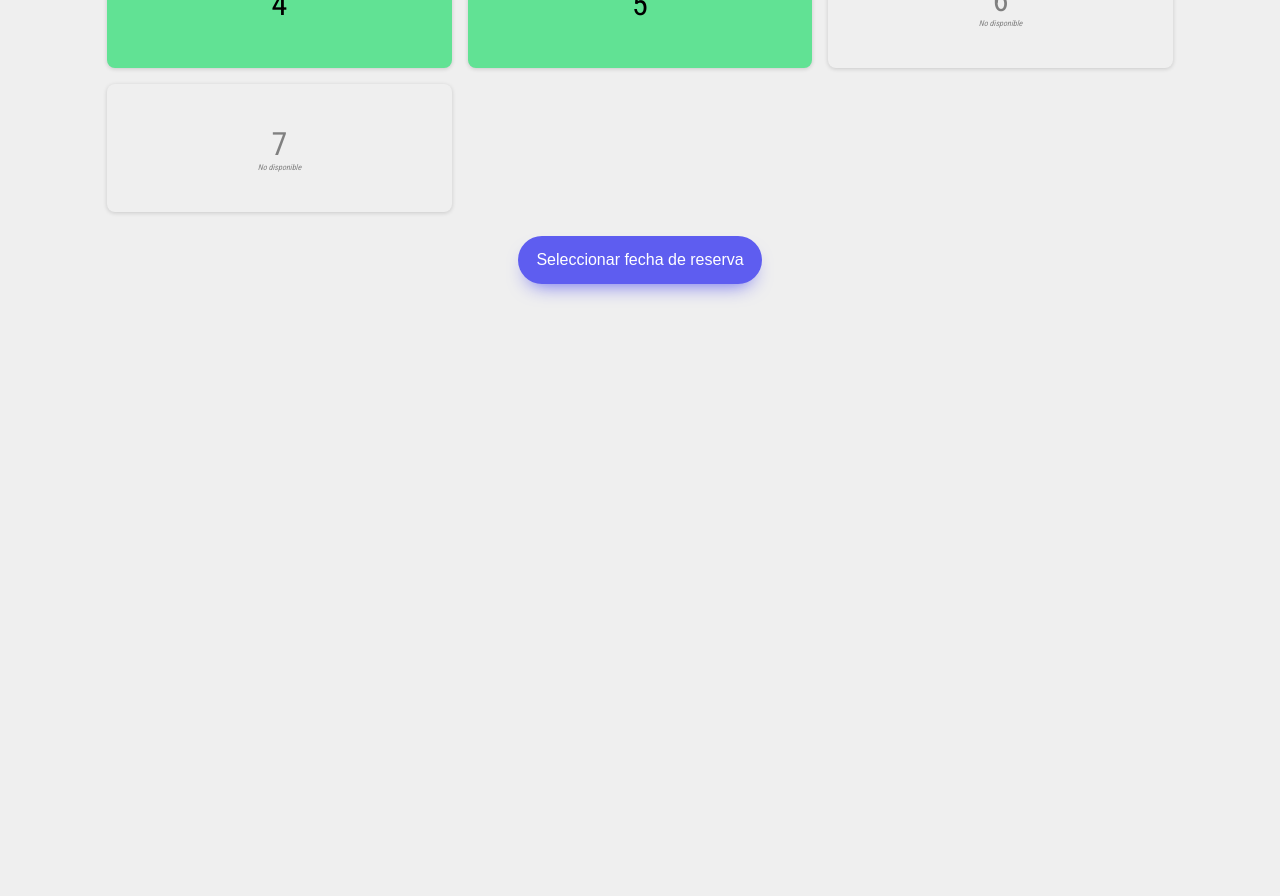
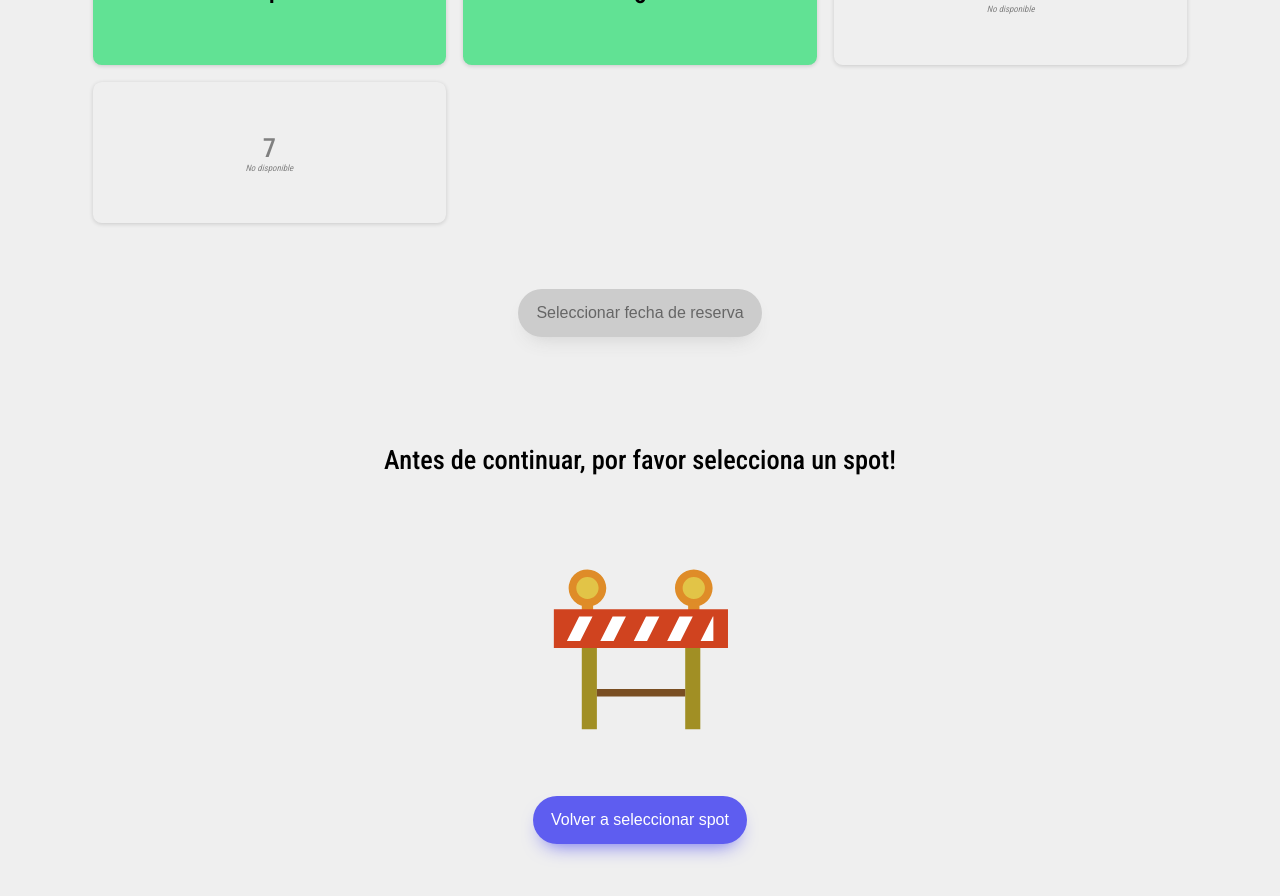
Before and after one commit to santiagoBotina/inDrive, a Next.js app: page /reservation in a window 1280 px wide. Shown: the part 460-1356 px from the top of the page. Before the commit the page ends 800 px from the top, so only its background shows below. Built offline with nearby package versions, Linux system fonts and the light colour scheme.

Commit message:
feat: adding svgs and new select time section

```diff
--- a/app/reservation/Reservation.module.css
+++ b/app/reservation/Reservation.module.css
@@ -1,14 +1,26 @@
 .main {
   display: flex;
   flex-direction: column;
+  padding: 2rem;
+}
+
+.spotSelection, .selectTime {
+  display: flex;
+  flex-direction: column;
   align-items: center;
-  justify-content: space-evenly;
-  padding: 3rem;
   min-height: 100vh;
+  font-size: 1.1em;
+}
+
+.selectTimeButton {
+  margin-top: 3em;
+}
+
+.selectTime {
 }
 
 .main h1 {
-  font-weight: 400;
+  font-weight: 500;
 }
 
 .underlinedText {
--- a/app/reservation/hooks/useParkingLot.tsx
+++ b/app/reservation/hooks/useParkingLot.tsx
@@ -1,4 +1,4 @@
-import { useState } from "react";
+import { RefObject, useState } from "react";
 
 export const useParkingLot = () => {
   const [selectedSpot, setSelectedSpot] = useState<number | null>(null);
@@ -12,8 +12,13 @@ export const useParkingLot = () => {
     setSelectedSpot(spotNumber);
   };
 
+  const handleScroll = (ref: RefObject<HTMLInputElement>) => {
+    ref.current?.scrollIntoView({ behavior: "smooth" });
+  };
+
   return {
     selectedSpot,
     handleSelectSpot,
+    handleScroll,
   };
 };
--- a/app/reservation/page.tsx
+++ b/app/reservation/page.tsx
@@ -5,6 +5,8 @@ import { Button } from "@/shared/components/Button";
 import { Header } from "@/shared/components/Header";
 import { ParkingLot } from "@/shared/components/ParkingLot";
 import { inParkingFont } from "@/theme/appFonts";
+import Image from "next/image";
+import { useRef } from "react";
 import styles from "./Reservation.module.css";
 import { useParkingLot } from "./hooks/useParkingLot";
 import { ReservationProvider } from "./providers/reservation.provider";
@@ -70,7 +72,9 @@ const mockParkingLot: ParkingLotEntity = {
 };
 
 export default function ReservationPage() {
-  const { selectedSpot, handleSelectSpot } = useParkingLot();
+  const selectSpotRef = useRef(null);
+  const selectTimeRef = useRef(null);
+  const { selectedSpot, handleSelectSpot, handleScroll } = useParkingLot();
 
   const providerValues = {
     selectedSpot,
@@ -81,6 +85,7 @@ export default function ReservationPage() {
     <ReservationProvider.Provider value={providerValues}>
       <main className={`${styles.main} ${inParkingFont.className}`}>
         {/* VIEW #1 - SLOT SELECT */}
+        <section className={styles.spotSelection} ref={selectSpotRef}>
           <Header
             title="Realizar reservación en Parqueadero #1"
             subtitle="Selecciona el spot que quieras"
@@ -90,7 +95,46 @@ export default function ReservationPage() {
             </em>
           </Header>
           <ParkingLot parkingLot={mockParkingLot} spots={mockSpots} />
-        <Button onClick={() => {}}>Seleccionar fecha de reserva</Button>
+          <Button
+            className={styles.selectTimeButton}
+            disabled={!selectedSpot}
+            onClick={() => handleScroll(selectTimeRef)}
+          >
+            Seleccionar fecha de reserva
+          </Button>
+        </section>
+        <section ref={selectTimeRef} className={`${styles.selectTime}`}>
+          {selectedSpot !== null ? (
+            <>
+              <Header
+                title={`Selecciona tu fecha de reserva para el spot #${selectedSpot}`}
+              >
+                <p>
+                  Selecciona el tiempo que mejor se ajuste a tus necesidades
+                </p>
+              </Header>
+              <Image src={"/car.svg"} alt="pink-car" width={200} height={200} />
+              <p>Seleccione la fokin fecha</p>
+              <input type="datetime-local" />
+            </>
+          ) : (
+            <>
+              <Header title="Antes de continuar, por favor selecciona un spot!" />
+              <Image
+                src={"/train-fence.svg"}
+                alt="train-fence"
+                width={200}
+                height={200}
+              />
+              <Button
+                className={styles.selectTimeButton}
+                onClick={() => handleScroll(selectSpotRef)}
+              >
+                Volver a seleccionar spot
+              </Button>
+            </>
+          )}
+        </section>
         {/* ---------------------- */}
       </main>
     </ReservationProvider.Provider>
--- a/shared/components/Header/index.tsx
+++ b/shared/components/Header/index.tsx
@@ -1,17 +1,17 @@
 import { ReactNode, memo } from "react";
-import styles from './Header.module.css'
+import styles from "./Header.module.css";
 
 interface Props {
   title: string;
-  subtitle: string;
+  subtitle?: string;
   children?: ReactNode;
 }
 
-function Component({title, subtitle, children}: Props) {
+function Component({ title, subtitle, children }: Props) {
   return (
     <div className={styles.container}>
       <h1>{title}</h1>
-      <h3>{subtitle}</h3>
+      {subtitle && <h3>{subtitle}</h3>}
       {children && children}
     </div>
   );
```
Also changed, not shown: public/car.svg (added), public/train-fence.svg (added). Lines whose indentation alone changed are shown as unchanged.
